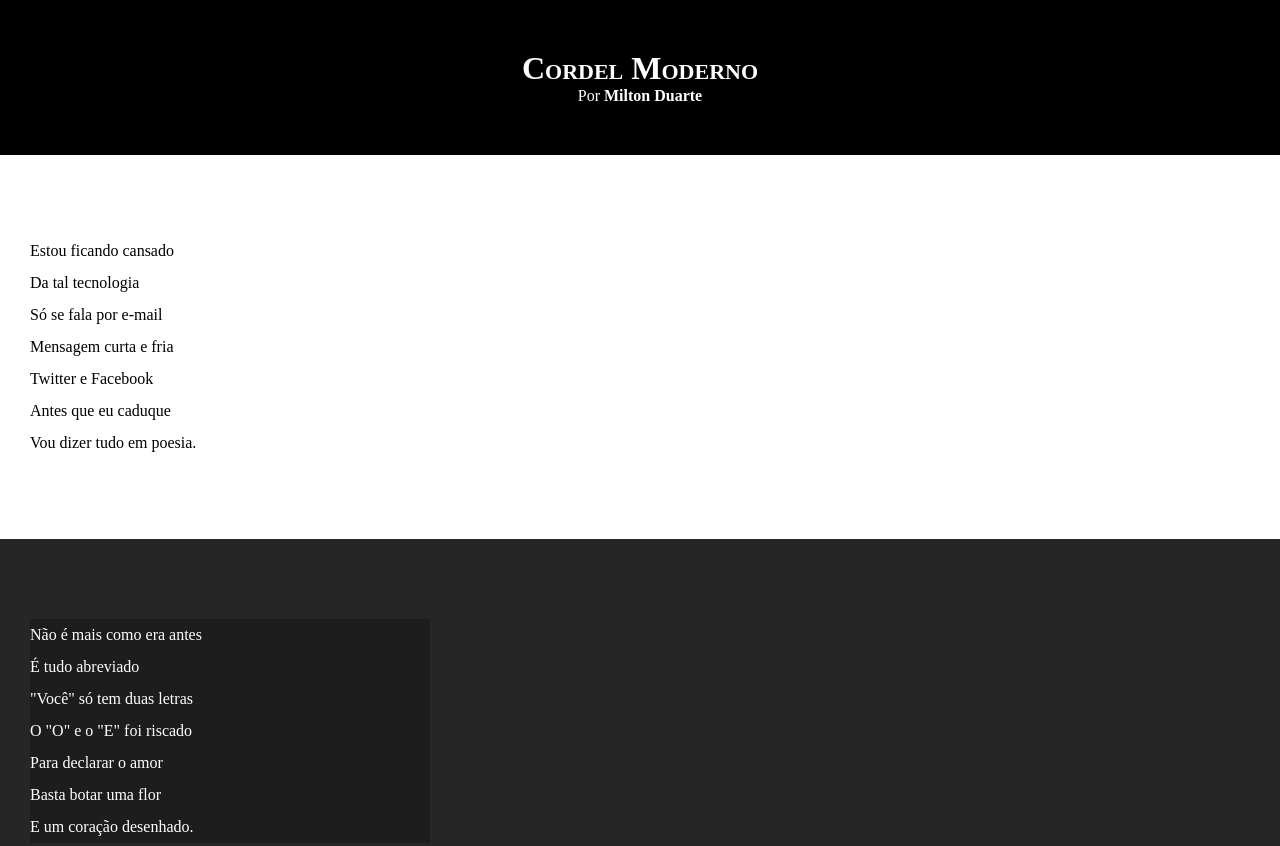
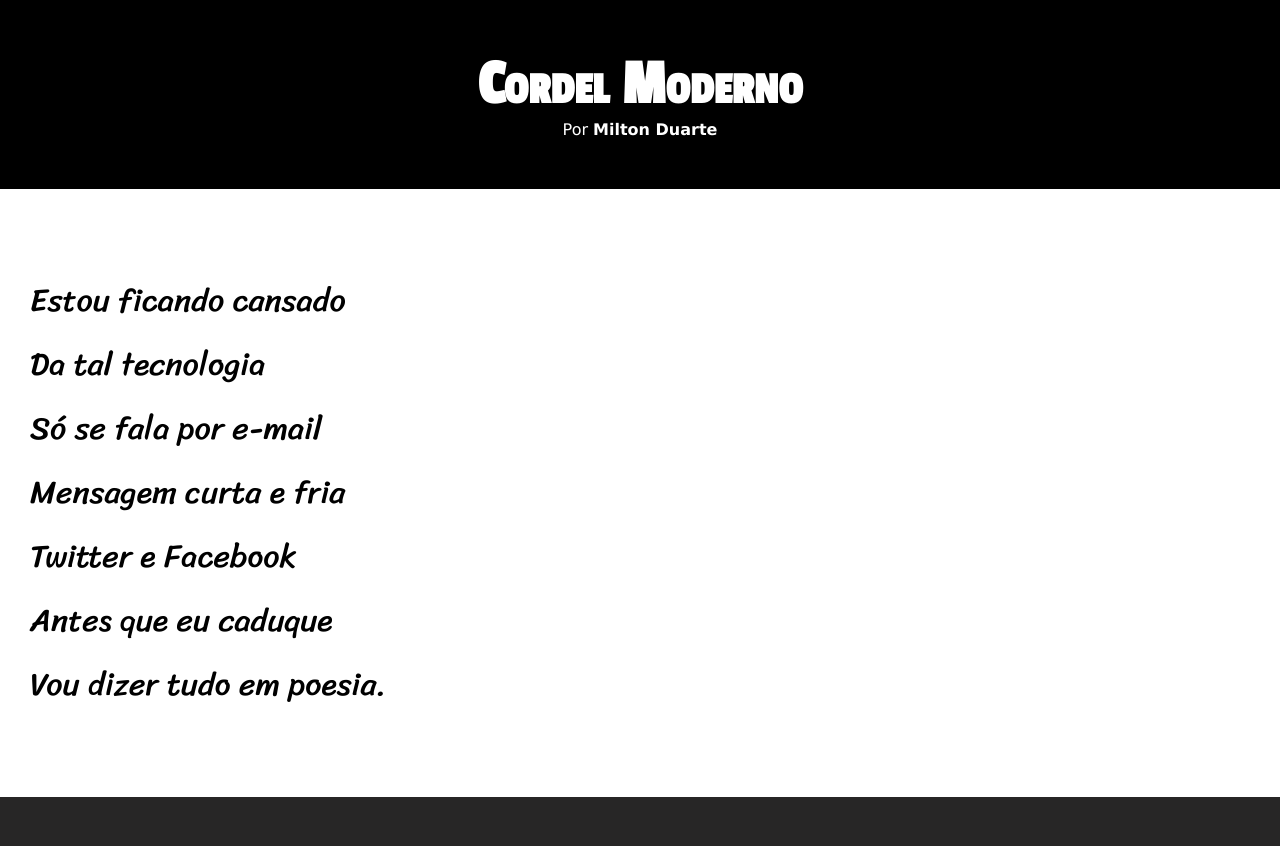
Before and after one commit to lucas14lima/desafio, a plain HTML site: page index.html in a window 1280 px wide. Shown: the top 846 px of the page. Drawn offline with Linux system fonts and the light colour scheme.

Commit message:
atualizacao de estilo

```diff
--- a/style.css
+++ b/style.css
@@ -1,12 +1,20 @@
 @charset "UTF-8";
 
-
+@import url('https://fonts.googleapis.com/css2?family=Noto+Sans:wght@100&family=Oswald:wght@200&family=Passion+One&display=swap');
+@import url('https://fonts.googleapis.com/css2?family=Noto+Sans:wght@100&family=Oswald:wght@200&family=Passion+One&family=Sriracha&display=swap');
+ :root{
+    --fonte1:Verdana, Geneva, Tahoma, sans-serif;
+    --fonte2:'Passion One', cursive;
+    --fonte3:'Sriracha', cursive;
+ }
 *{
     margin: 0px;
     padding: 0px;
+
 }
 
 html,body{
+    font-family: var(--fonte1);
     min-height: 100vh;
     background-color: darkgray;
 }
@@ -18,8 +26,10 @@ header{
 }
 
 header>h1{
+    font-family: var(--fonte2);
     padding-top: 50px;
     font-variant: small-caps;
+    font-size: 4em;
 }
 
 header>p{
@@ -37,10 +47,12 @@ a:hover{
 }
 
 section{
+    font-family: var(--fonte3);
     padding-top: 10vh;
     padding-bottom: 10vh;
     line-height: 2em;
     padding-left: 30px;
+    font-size: 2em;
 }
 
 section.normal{
@@ -56,7 +68,7 @@ section.imagem{
 
 section.imagem>p{
     background-color: rgba(0, 0, 0, 0.247);
-    width: 400px;
+    display: inline-block;
 }
 
 footer{
```
